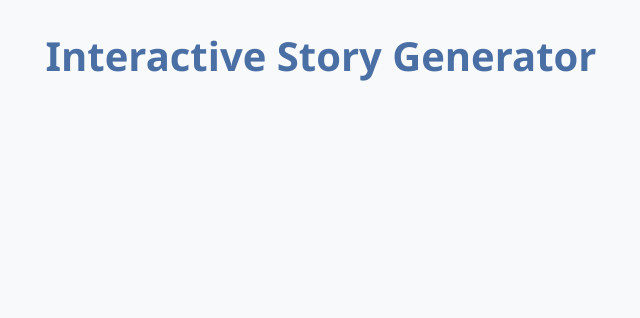
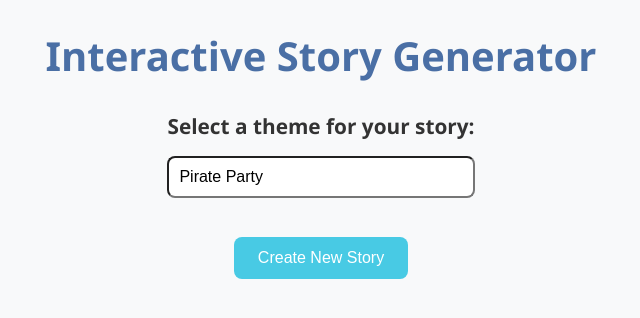
Before and after one commit to tmccoy94/Interactive_Story_Builder, a React (Vite) app in the folder frontend/: page / in a window 1280 px wide. Shown: the top 318 px of the page, without its empty margins (319-959 px from the left). Built offline with nearby package versions, Linux system fonts and the light colour scheme.

Commit message:
finished styling frontend of story generator

```diff
--- a/frontend/src/App.jsx
+++ b/frontend/src/App.jsx
@@ -2,6 +2,7 @@ import { useState } from 'react'
 import './App.css'
 import { BrowserRouter as Router, Route, Routes } from 'react-router-dom'
 import StoryLoader from './components/StoryLoader'
+import StoryGenerator from './components/StoryGenerator'
 
 function App() {
 
@@ -11,6 +12,9 @@ function App() {
         <header>
           <h1>Interactive Story Generator</h1>
         </header>
+        <div>
+          <StoryGenerator/>
+        </div>
         <main>
           <Routes>
             <Route path={'/story/:id'} element={<StoryLoader />} />
--- a/frontend/src/components/StoryGenerator.jsx
+++ b/frontend/src/components/StoryGenerator.jsx
@@ -0,0 +1,60 @@
+import { useState } from "react";
+import axios from "axios";
+
+function StoryGenerator() {
+    // 1. Create state for theme input and loading/error/story states
+    const [loading, setLoading] = useState(false);
+    const [error, setError] = useState(null);
+    const [theme, setTheme] = useState("Pirate Party");
+    const [story, setStory] = useState(null);
+
+    // 3. Handle input changes
+
+    // 4. Handle form submission (button click)
+    // function handleSubmit(e) {
+    //     const form = e.target;
+    //     const formData = new FormData(form);
+
+    //     console.log(formData)
+    // }
+
+    // 2. Render a text input for the theme
+    return (
+        <div>
+            <div style={{display: "flex", justifyContent: "center", alignItems: "center"}}>
+                <h3>
+                    Select a theme for your story:
+                </h3>
+            </div>
+            <div style={{display: "flex", justifyContent: "center", alignItems: "center", paddingTop: "2%"}}>
+                <input
+                    name="StoryInput"
+                    defaultValue={theme}
+                    onChange={e => setTheme(e.target.value)}
+                    style={{
+                        backgroundColor: "White",
+                        color: "Black",
+                        padding: "10px",
+                        fontSize: "16px",
+                        borderRadius: "8px",
+                        width: "40%",       // fixed width
+                        boxSizing: "border-box" // makes padding included in width
+                    }}
+                />
+            </div>
+            <div style={{display: "flex", justifyContent: "center", alignItems: "center", paddingTop: "5%"}}>
+                <button onClick={() => console.log(theme)} className="new-story-btn">
+                    Create New Story
+                </button>
+            </div>
+        </div>
+    )
+
+    // 5. Make POST request to backend to create story job
+
+    // 6. Poll backend for job completion and fetch generated story
+
+    // 7. Display loading, error, or story result
+}
+
+export default StoryGenerator;
```
